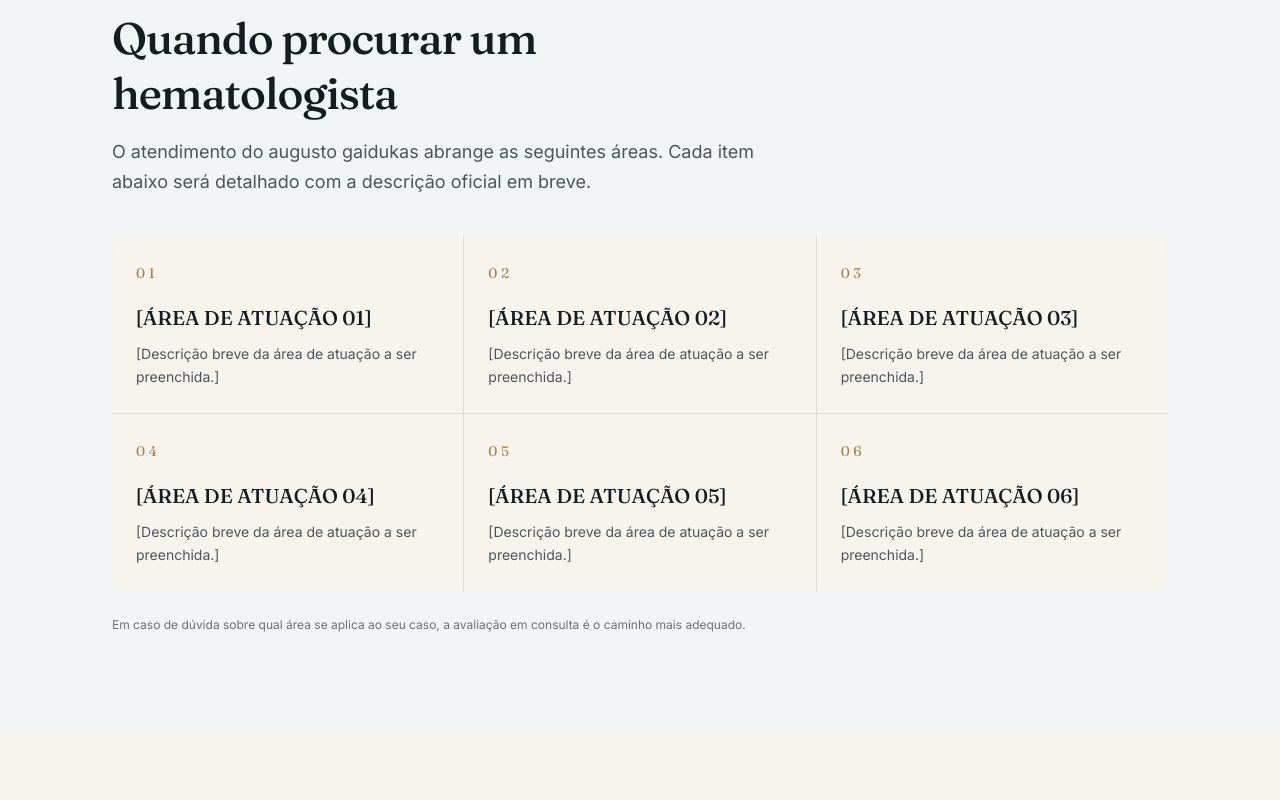
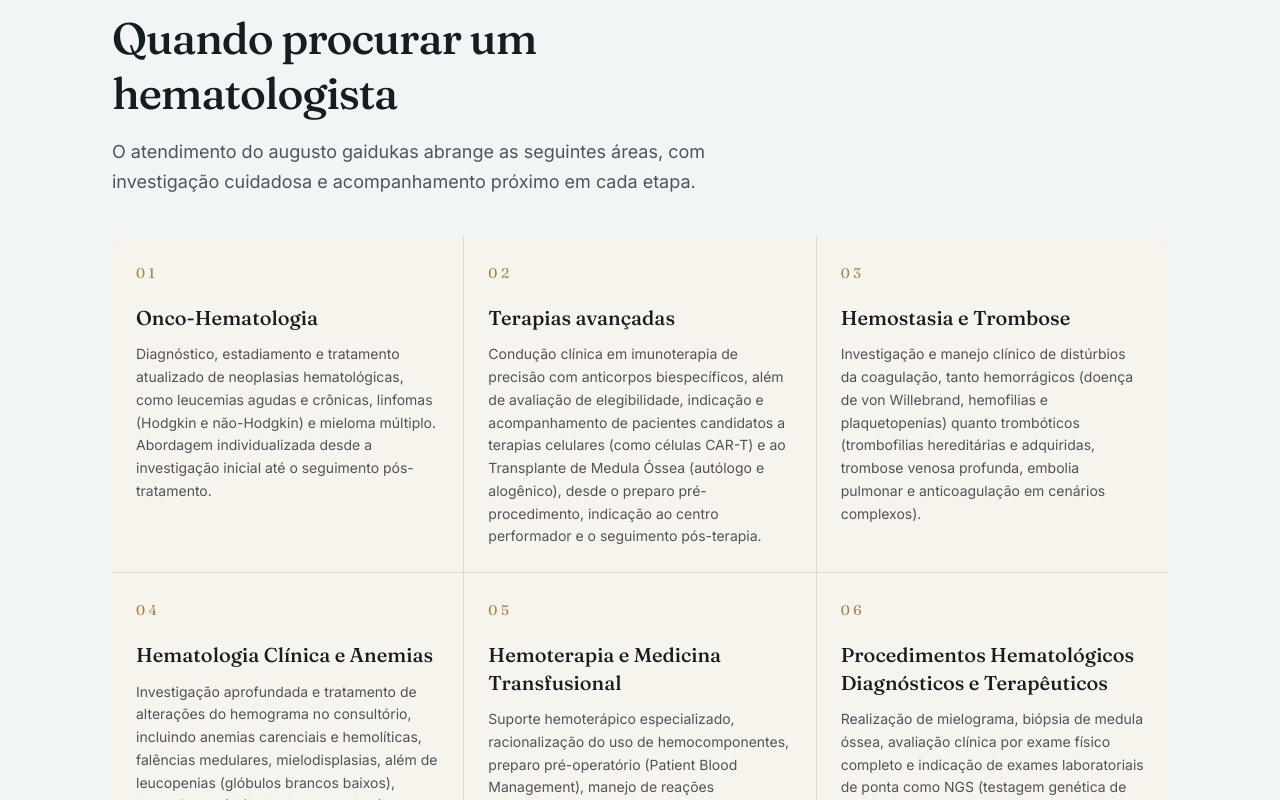
Before and after one commit to joaosdantas/Hematologia, a React (Vite) app: page / in a window 1280 px wide. Shown: the part 1700-2500 px from the top of the page. Built offline with nearby package versions, Linux system fonts and the light colour scheme; no server answers.

Commit message:
areas-de-atuacao-reais

```diff
--- a/src/data/doctor.ts
+++ b/src/data/doctor.ts
@@ -71,33 +71,39 @@ export const about = {
 export const areas = [
   {
     index: '01',
-    title: '[ÁREA DE ATUAÇÃO 01]',
-    description: '[Descrição breve da área de atuação a ser preenchida.]',
+    title: 'Onco-Hematologia',
+    description:
+      'Diagnóstico, estadiamento e tratamento atualizado de neoplasias hematológicas, como leucemias agudas e crônicas, linfomas (Hodgkin e não-Hodgkin) e mieloma múltiplo. Abordagem individualizada desde a investigação inicial até o seguimento pós-tratamento.',
   },
   {
     index: '02',
-    title: '[ÁREA DE ATUAÇÃO 02]',
-    description: '[Descrição breve da área de atuação a ser preenchida.]',
+    title: 'Terapias avançadas',
+    description:
+      'Condução clínica em imunoterapia de precisão com anticorpos biespecíficos, além de avaliação de elegibilidade, indicação e acompanhamento de pacientes candidatos a terapias celulares (como células CAR-T) e ao Transplante de Medula Óssea (autólogo e alogênico), desde o preparo pré-procedimento, indicação ao centro performador e o seguimento pós-terapia.',
   },
   {
     index: '03',
-    title: '[ÁREA DE ATUAÇÃO 03]',
-    description: '[Descrição breve da área de atuação a ser preenchida.]',
+    title: 'Hemostasia e Trombose',
+    description:
+      'Investigação e manejo clínico de distúrbios da coagulação, tanto hemorrágicos (doença de von Willebrand, hemofilias e plaquetopenias) quanto trombóticos (trombofilias hereditárias e adquiridas, trombose venosa profunda, embolia pulmonar e anticoagulação em cenários complexos).',
   },
   {
     index: '04',
-    title: '[ÁREA DE ATUAÇÃO 04]',
-    description: '[Descrição breve da área de atuação a ser preenchida.]',
+    title: 'Hematologia Clínica e Anemias',
+    description:
+      'Investigação aprofundada e tratamento de alterações do hemograma no consultório, incluindo anemias carenciais e hemolíticas, falências medulares, mielodisplasias, além de leucopenias (glóbulos brancos baixos), leucocitoses (glóbulos brancos altos), plaquetopenias (plaquetas baixas) e plaquetoses (plaquetas altas) a esclarecer.',
   },
   {
     index: '05',
-    title: '[ÁREA DE ATUAÇÃO 05]',
-    description: '[Descrição breve da área de atuação a ser preenchida.]',
+    title: 'Hemoterapia e Medicina Transfusional',
+    description:
+      'Suporte hemoterápico especializado, racionalização do uso de hemocomponentes, preparo pré-operatório (Patient Blood Management), manejo de reações transfusionais e condução de procedimentos como aférese terapêutica e sangria terapêutica.',
   },
   {
     index: '06',
-    title: '[ÁREA DE ATUAÇÃO 06]',
-    description: '[Descrição breve da área de atuação a ser preenchida.]',
+    title: 'Procedimentos Hematológicos Diagnósticos e Terapêuticos',
+    description:
+      'Realização de mielograma, biópsia de medula óssea, avaliação clínica por exame físico completo e indicação de exames laboratoriais de ponta como NGS (testagem genética de última geração) e imunofenotipagem por citometria de fluxo.',
   },
 ]
 
--- a/src/sections/Areas.tsx
+++ b/src/sections/Areas.tsx
@@ -22,8 +22,8 @@ export function Areas() {
             Quando procurar um hematologista
           </h2>
           <p className="mt-4 text-lg leading-relaxed text-graphite">
-            O atendimento do {doctor.shortName.toLowerCase()} abrange as seguintes áreas.
-            Cada item abaixo será detalhado com a descrição oficial em breve.
+            O atendimento do {doctor.shortName.toLowerCase()} abrange as seguintes áreas,
+            com investigação cuidadosa e acompanhamento próximo em cada etapa.
           </p>
         </div>
 
```
